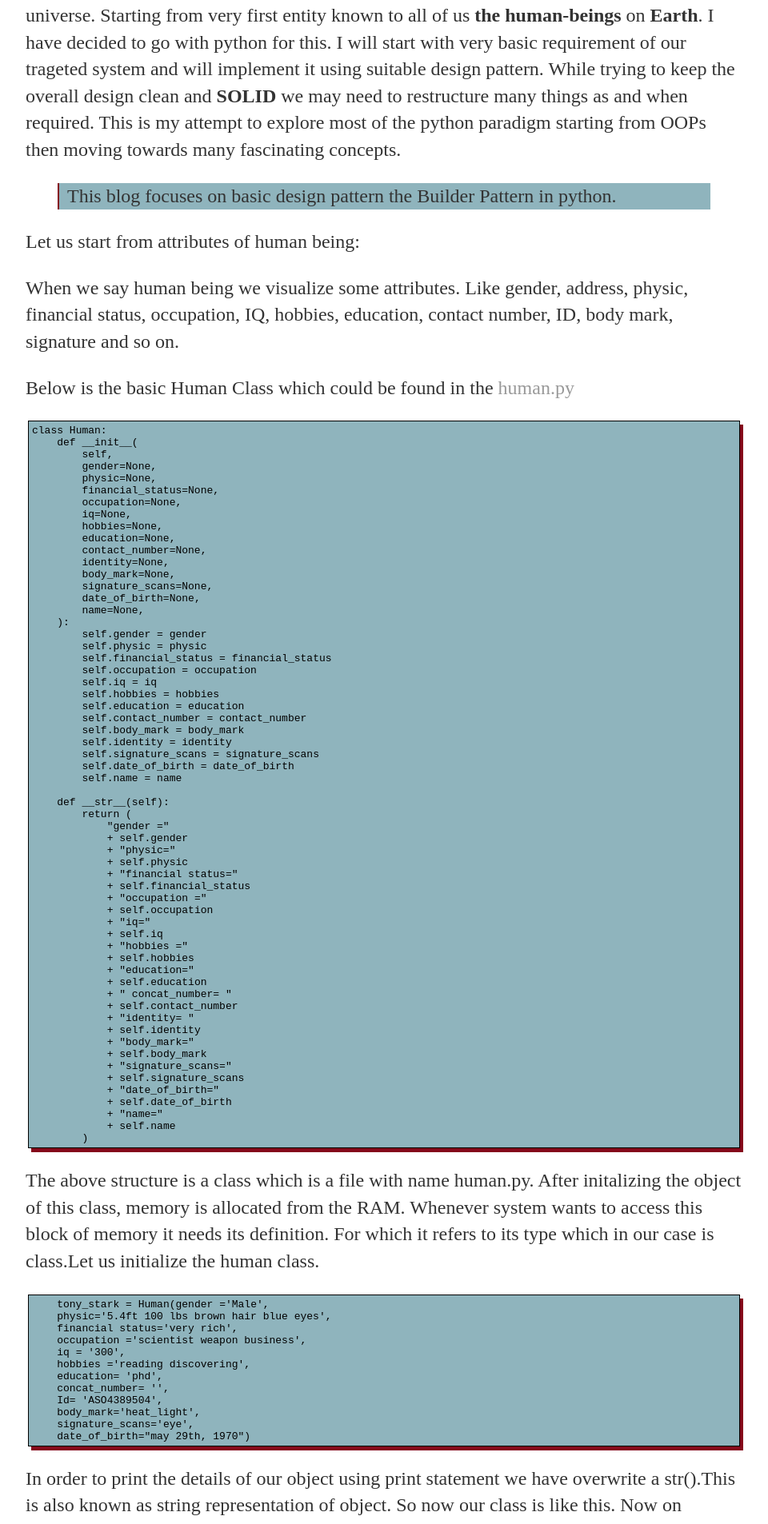
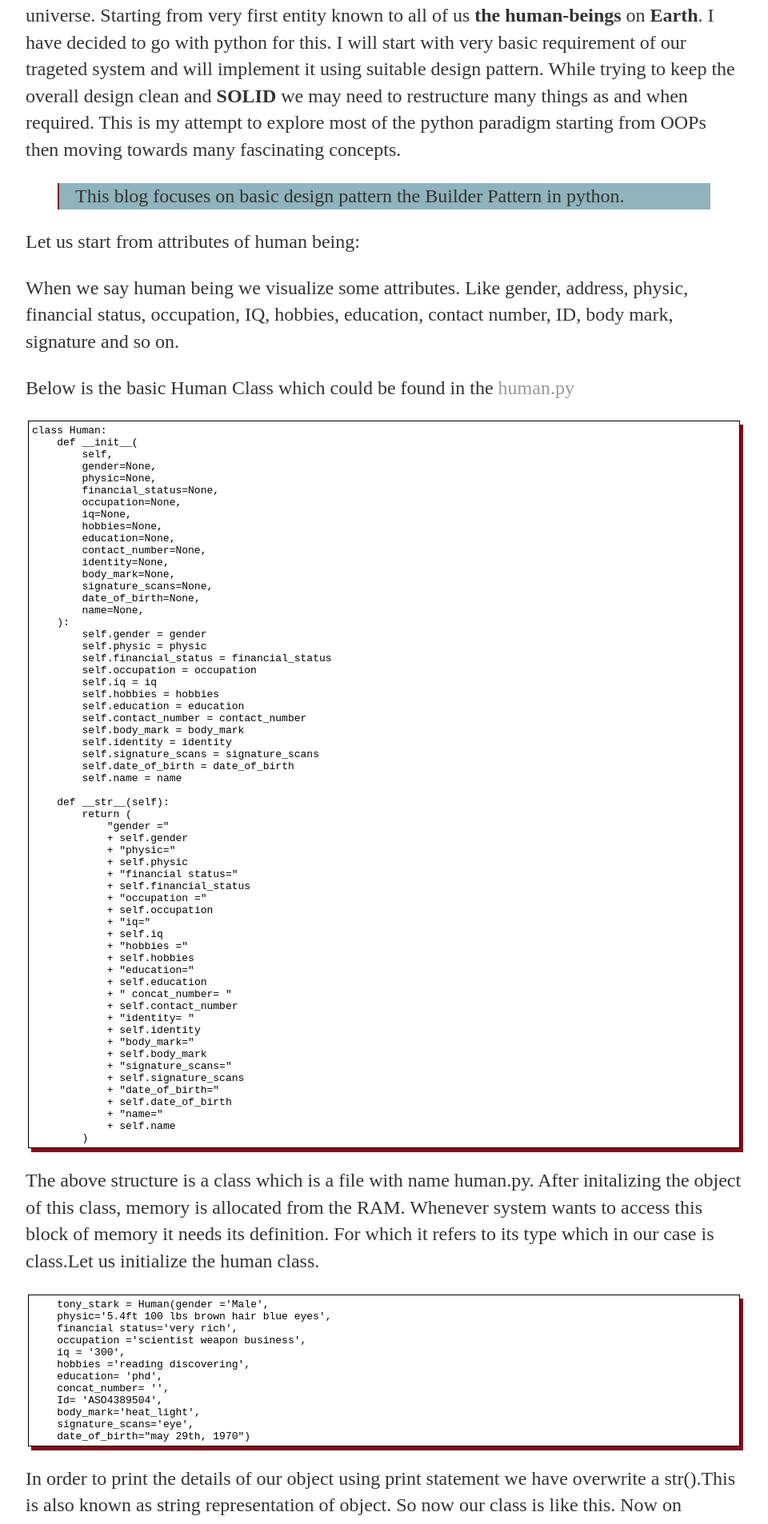
Before and after one commit to devchait/devchait.github.io, a Jekyll site: the page built from docs/_posts/2020-07-04-builder-pattern.md, in a window 1280 px wide. Shown: the part 503-2409 px from the top of the page at 80% size, without its empty margins (160-1120 px from the left). Built offline with Jekyll 4.4.1, drawn with Linux system fonts in a browser that asks for light colours.

Commit message:
removed background color from the code cause we have used python

```diff
--- a/stylesheets/main.css
+++ b/stylesheets/main.css
@@ -44,7 +44,7 @@ ul.posts li {
 blockquote {
   color: #85081b;
   margin-bottom: 10px;
-  padding: 0 0 0 10px;
+  padding: 0 0 0 20px;
   border-left: 2px solid #85081b;
   background: #8fb4bd;
 }
@@ -53,7 +53,6 @@ code {
   padding: 4px;
   margin: 0 3px;
   display: block;
-  background: #8fb4bd;
   border: 1px solid;
   box-shadow: 4px 5px #85081b;
 
```
